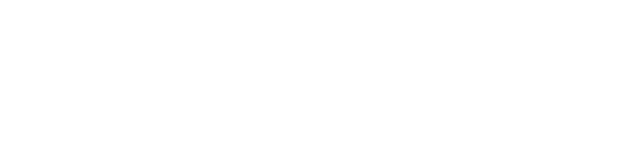
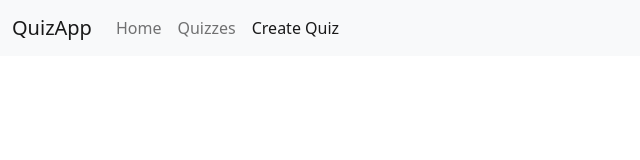
Before and after one commit to SonnyRLM/CloudProject1, a plain HTML site: page Code/Frontend/createQuiz.html in a window 1280 px wide. Shown: the whole page, without its empty margins (0-640 px from the left). Drawn offline with nearby package versions, Linux system fonts and the light colour scheme.

Commit message:
Added navbar with functionality

```diff
--- a/Code/Frontend/createQuiz.html
+++ b/Code/Frontend/createQuiz.html
@@ -14,6 +14,31 @@
     <title>Create Quiz</title>
 </head>
 <body>
+    <nav class="navbar navbar-expand-lg navbar-light bg-light">
+        <div class="container-fluid">
+          <a class="navbar-brand" href="index.html">QuizApp</a>
+          <button class="navbar-toggler" type="button" data-bs-toggle="collapse" data-bs-target="#navbarText" aria-controls="navbarText" aria-expanded="false" aria-label="Toggle navigation">
+            <span class="navbar-toggler-icon"></span>
+          </button>
+          <div class="collapse navbar-collapse" id="navbarText">
+            <ul class="navbar-nav me-auto mb-2 mb-lg-0">
+              <li class="nav-item">
+                <a class="nav-link" aria-current="page" href="index.html">Home</a>
+              </li>
+              <li class="nav-item">
+                <a class="nav-link" href="takeQuiz.html">Quizzes</a>
+              </li>
+              <li class="nav-item">
+                <a class="nav-link active" href="createQuiz.html">Create Quiz</a>
+              </li>
+            </ul>
+          </div>
+        </div>
+      </nav>
+
+
+
+
 
 
 
```
Also changed, not shown: Code/Frontend/index.html (+51 -1 lines), Code/Frontend/takeQuiz.html (+21 -1 lines).
